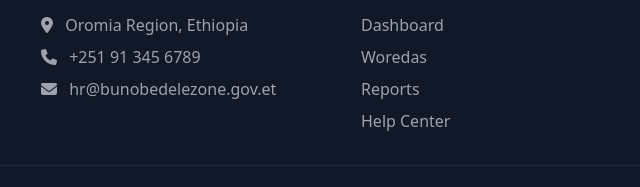
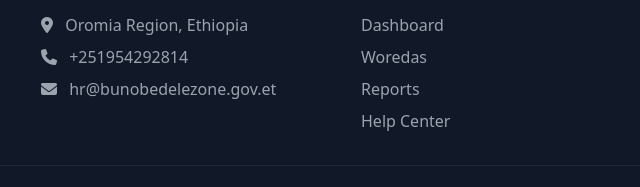
Before and after one commit to surafel142/Employees_HR_Data_Management_BD, a plain HTML site: page zone.html in a window 1280 px wide. Shown: the part 1640-1827 px from the top of the page, 295-935 px from the left. Drawn offline with nearby package versions, Linux system fonts and the light colour scheme.

Commit message:
Update zone.html call

```diff
--- a/zone.html
+++ b/zone.html
@@ -652,7 +652,7 @@
                     <div>
                         <h3 class="text-lg font-bold mb-4">Contact</h3>
                         <p class="text-gray-400 mb-2"><i class="fas fa-map-marker-alt mr-2"></i> Oromia Region, Ethiopia</p>
-                        <p class="text-gray-400 mb-2"><i class="fas fa-phone mr-2"></i> +251 91 345 6789</p>
+                        <p class="text-gray-400 mb-2"><i class="fas fa-phone mr-2"></i> +251954292814</p>
                         <p class="text-gray-400"><i class="fas fa-envelope mr-2"></i> hr@bunobedelezone.gov.et</p>
                     </div>
 
```
